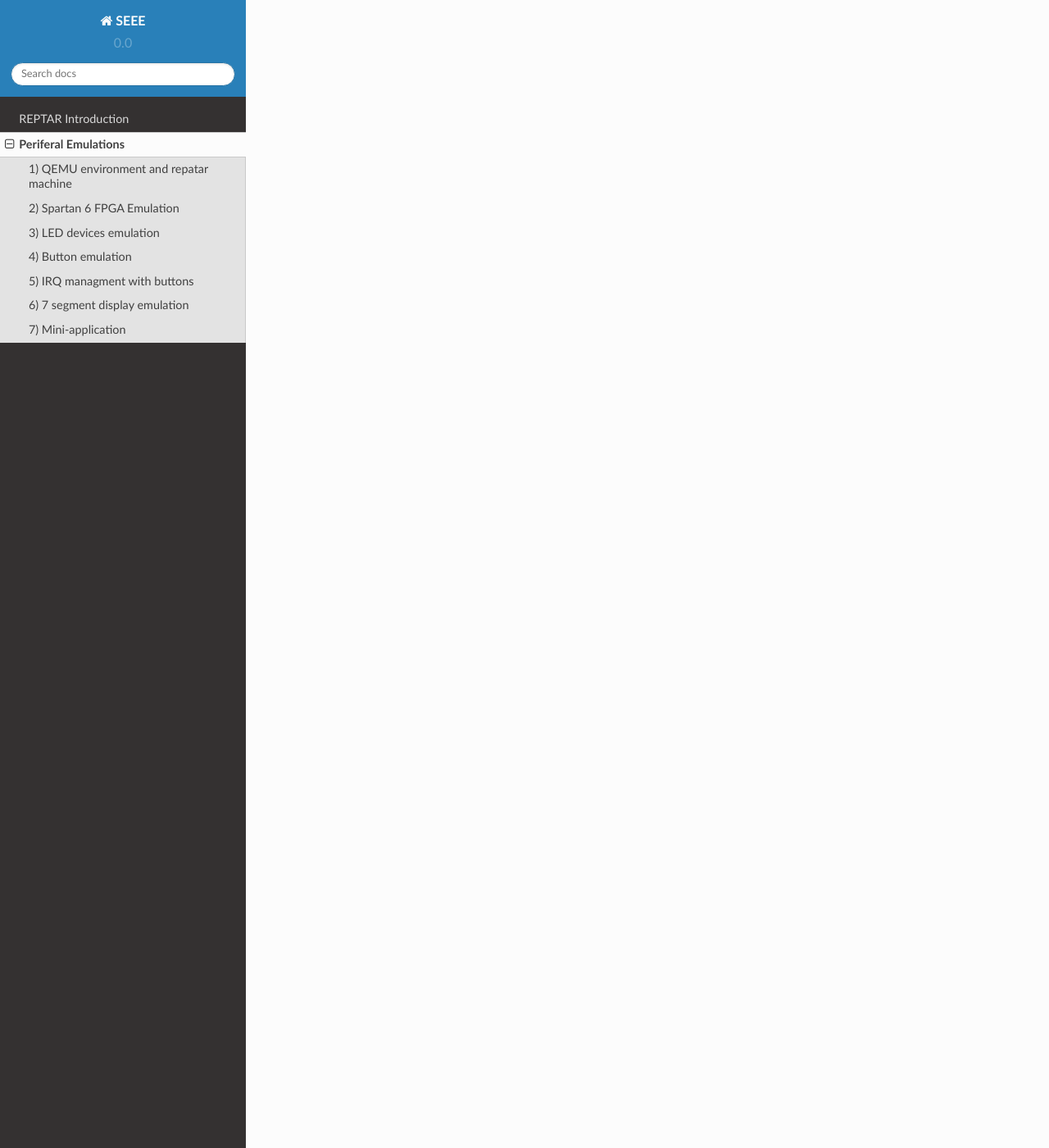
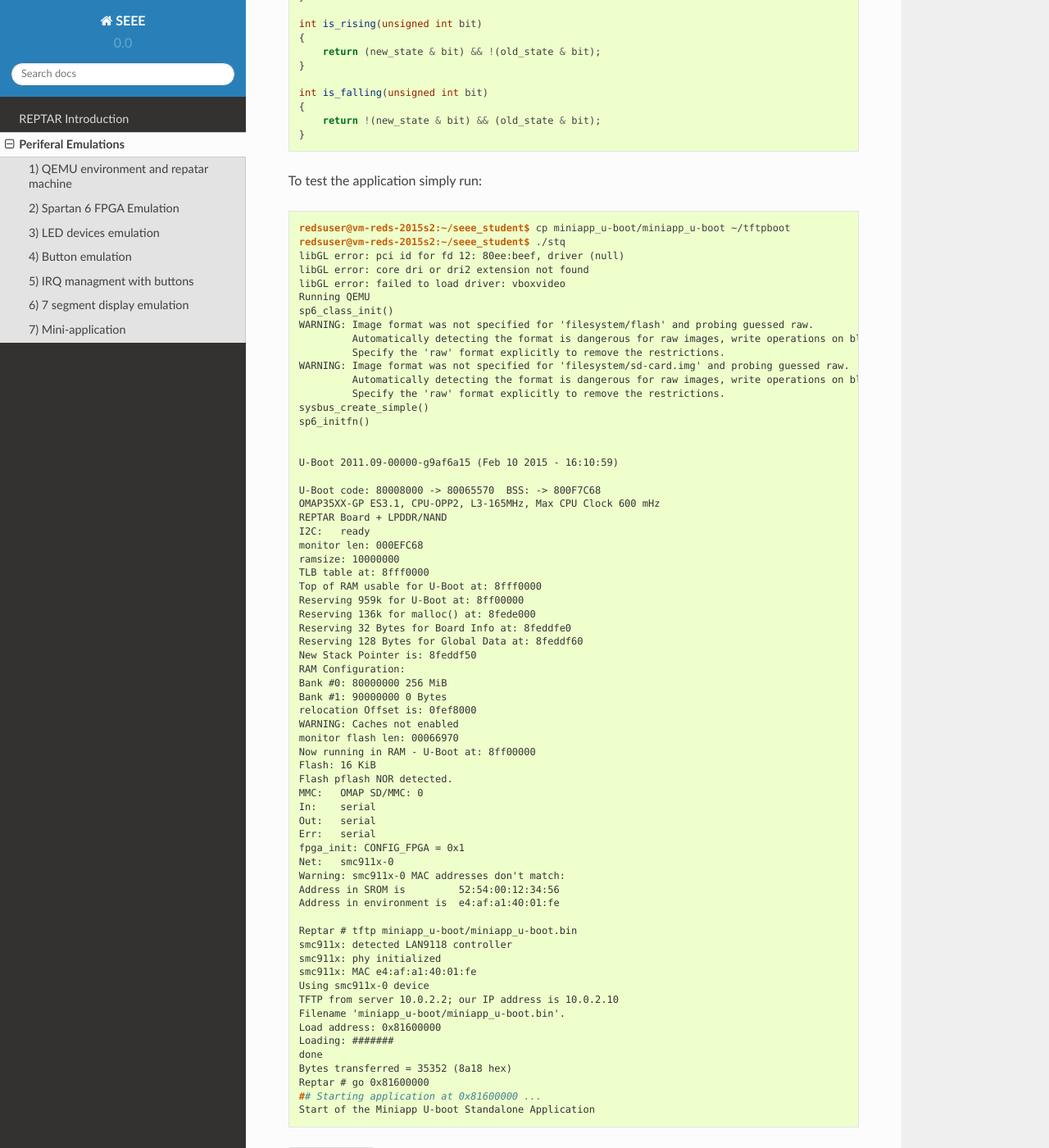
Before and after one commit to AntoineZen/SEEE, a Sphinx documentation site: the page built from report/source/lab2.rst, in a window 1280 px wide and 1400 px high, scrolled down 18652 px. Shown: the whole window at 82% size. Built offline with Sphinx 7.4.7 and the Read the Docs theme 2.0.0, drawn with Linux system fonts in a browser that asks for light colours; some of the changed text lies outside the part shown.

Commit message:
Finished part 7 of lab 2
Signed-off-by: AntoineZen <antoine.zen@gmail.com>

```diff
--- a/report/source/lab2.rst
+++ b/report/source/lab2.rst
@@ -798,3 +798,167 @@
 
 7) Mini-application
 -------------------
+
+
+The following program, uses the button to manage 3 counters that are displayed on the 7 segment displays. Button **SW3** enable to quit te application:
+
+.. code-block:: c
+
+    #include <common.h>
+    #include <command.h>
+    #include <asm/arch/mux.h>
+    #include <asm/io.h>
+    #include <asm/errno.h>
+    #include "board/ti/reptar/reptar.h"
+
+    #define SW1 (1<<0)
+    #define SW2 (1<<1)
+    #define SW3 (1<<2)
+    #define SW4 (1<<3)
+    #define SW5 (1<<4)
+
+    extern int sevenseg_putc(int index, unsigned char number);
+
+    int old_state = 0;
+    int new_state =0;
+
+    int buttons(void);
+    void sample(void);
+    void latch(void);
+    int is_rising(unsigned int bit);
+
+    #define handle_counter(i) \
+    counters[i]++;\
+    if(counters[i] >= 10)\
+    {\
+    	counters[i] = 0;\
+    }\
+    sevenseg_putc(i, counters[i]);
+
+    int main(int argc, char *argv[])
+    {
+    	int counters[] = {0, 0, 0};
+
+    	printf("Start of the Miniapp U-boot Standalone Application\n");
+
+    	sevenseg_putc(0, 0);
+    	sevenseg_putc(1, 0);
+    	sevenseg_putc(2, 0);
+
+    	while(1)
+    	{
+    		// Sample the button inputs
+    		sample();
+
+    		// Modify internal state
+    		if( is_falling(SW2))
+    			handle_counter(0);
+    		if( is_falling(SW5))
+    			handle_counter(1);
+    		if( is_falling(SW4))
+    			handle_counter(2);
+    		if (is_falling(SW3))
+    			break;
+
+    		// Save input states
+    		latch();
+    	}
+    	printf("Stop of the Miniapp U-boot Standalone Application\n");
+    	return 0;
+    }
+
+    int buttons()
+    {
+    	return readw(SP6_PUSH_BUT);
+    }
+
+    void sample(void)
+    {
+    	new_state = buttons();
+    }
+
+    void latch(void)
+    {
+    	old_state = new_state;
+    }
+
+    int is_rising(unsigned int bit)
+    {
+    	return (new_state & bit) && !(old_state & bit);
+    }
+
+    int is_falling(unsigned int bit)
+    {
+    	return !(new_state & bit) && (old_state & bit);
+    }
+
+
+To test the application simply run:
+
+.. code-block:: console
+
+    redsuser@vm-reds-2015s2:~/seee_student$ cp miniapp_u-boot/miniapp_u-boot ~/tftpboot
+    redsuser@vm-reds-2015s2:~/seee_student$ ./stq
+    libGL error: pci id for fd 12: 80ee:beef, driver (null)
+    libGL error: core dri or dri2 extension not found
+    libGL error: failed to load driver: vboxvideo
+    Running QEMU
+    sp6_class_init()
+    WARNING: Image format was not specified for 'filesystem/flash' and probing guessed raw.
+             Automatically detecting the format is dangerous for raw images, write operations on block 0 will be restricted.
+             Specify the 'raw' format explicitly to remove the restrictions.
+    WARNING: Image format was not specified for 'filesystem/sd-card.img' and probing guessed raw.
+             Automatically detecting the format is dangerous for raw images, write operations on block 0 will be restricted.
+             Specify the 'raw' format explicitly to remove the restrictions.
+    sysbus_create_simple()
+    sp6_initfn()
+
+
+    U-Boot 2011.09-00000-g9af6a15 (Feb 10 2015 - 16:10:59)
+
+    U-Boot code: 80008000 -> 80065570  BSS: -> 800F7C68
+    OMAP35XX-GP ES3.1, CPU-OPP2, L3-165MHz, Max CPU Clock 600 mHz
+    REPTAR Board + LPDDR/NAND
+    I2C:   ready
+    monitor len: 000EFC68
+    ramsize: 10000000
+    TLB table at: 8fff0000
+    Top of RAM usable for U-Boot at: 8fff0000
+    Reserving 959k for U-Boot at: 8ff00000
+    Reserving 136k for malloc() at: 8fede000
+    Reserving 32 Bytes for Board Info at: 8feddfe0
+    Reserving 128 Bytes for Global Data at: 8feddf60
+    New Stack Pointer is: 8feddf50
+    RAM Configuration:
+    Bank #0: 80000000 256 MiB
+    Bank #1: 90000000 0 Bytes
+    relocation Offset is: 0fef8000
+    WARNING: Caches not enabled
+    monitor flash len: 00066970
+    Now running in RAM - U-Boot at: 8ff00000
+    Flash: 16 KiB
+    Flash pflash NOR detected.
+    MMC:   OMAP SD/MMC: 0
+    In:    serial
+    Out:   serial
+    Err:   serial
+    fpga_init: CONFIG_FPGA = 0x1
+    Net:   smc911x-0
+    Warning: smc911x-0 MAC addresses don't match:
+    Address in SROM is         52:54:00:12:34:56
+    Address in environment is  e4:af:a1:40:01:fe
+
+    Reptar # tftp miniapp_u-boot/miniapp_u-boot.bin
+    smc911x: detected LAN9118 controller
+    smc911x: phy initialized
+    smc911x: MAC e4:af:a1:40:01:fe
+    Using smc911x-0 device
+    TFTP from server 10.0.2.2; our IP address is 10.0.2.10
+    Filename 'miniapp_u-boot/miniapp_u-boot.bin'.
+    Load address: 0x81600000
+    Loading: #######
+    done
+    Bytes transferred = 35352 (8a18 hex)
+    Reptar # go 0x81600000
+    ## Starting application at 0x81600000 ...
+    Start of the Miniapp U-boot Standalone Application
```
